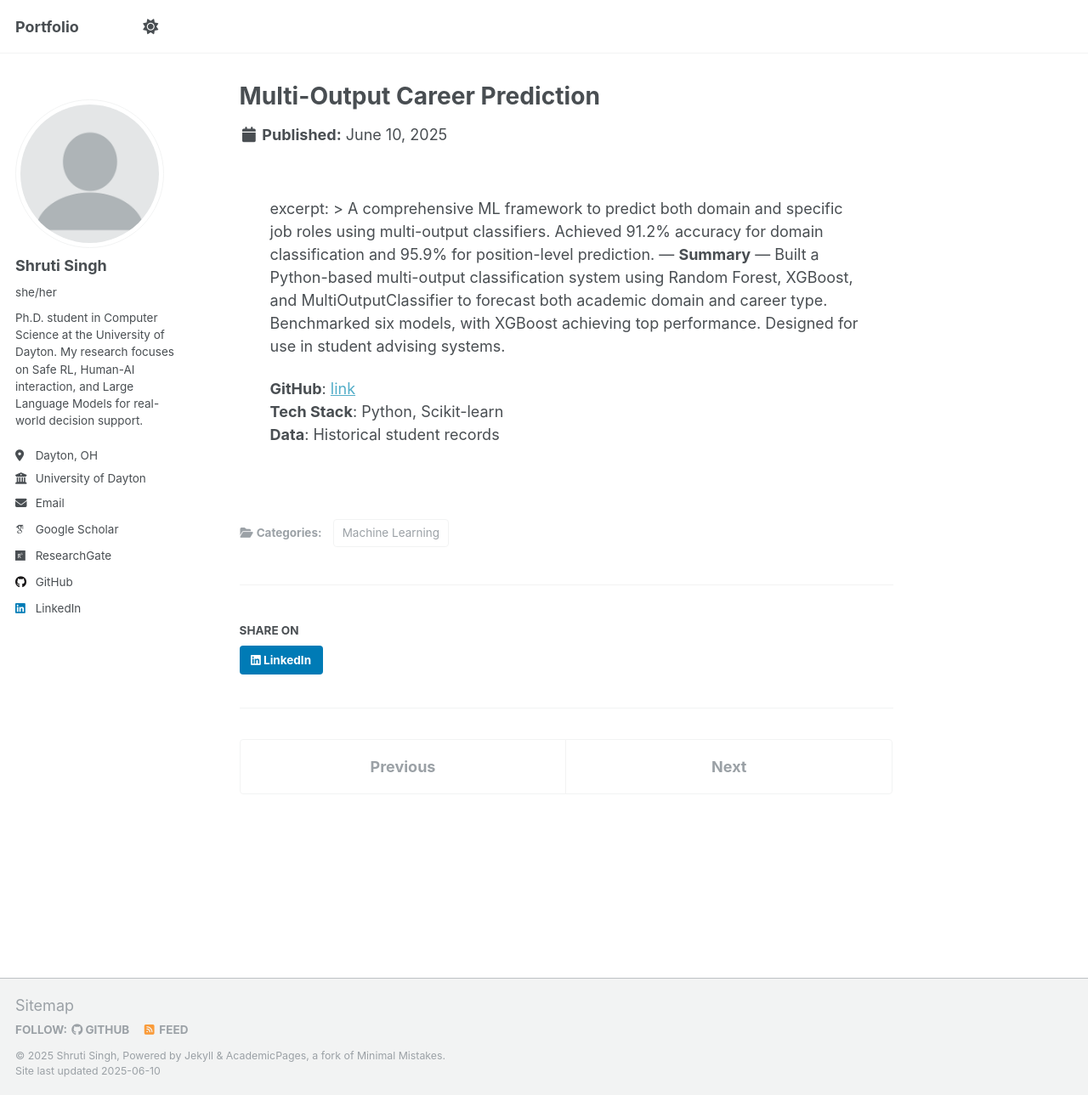
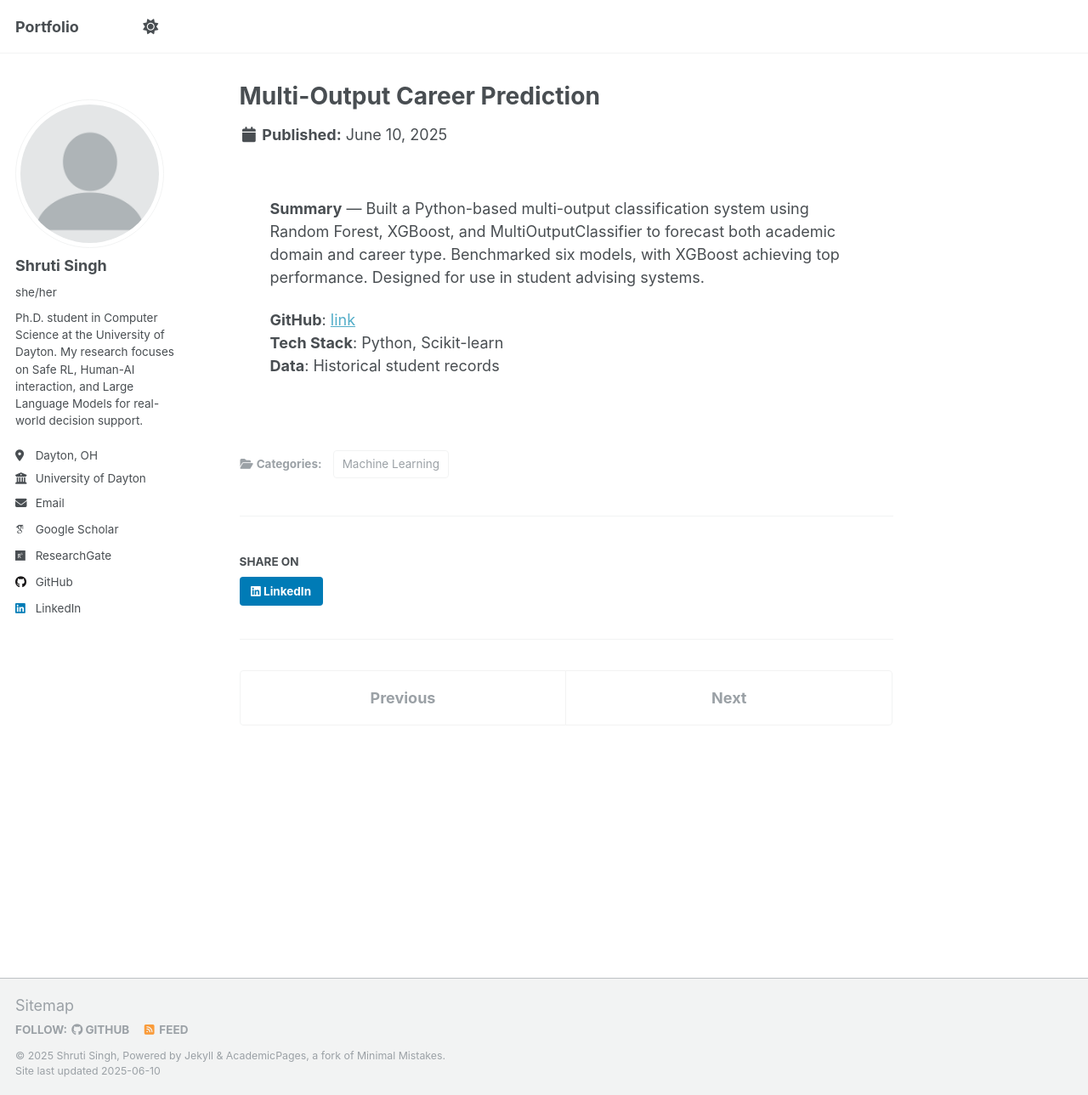
Before and after one commit to shruti976/shruti976.github.io, a Jekyll site: the page built from _portfolio/career-prediction.md, in a window 1280 px wide and 1289 px high. Shown: the whole window at 85% size. Built offline with Jekyll 4.4.1, drawn with Linux system fonts in a browser that asks for light colours; some web fonts are replaced.

Commit message:
Fixed the Portfolio Projects Summary

```diff
--- a/_portfolio/career-prediction.md
+++ b/_portfolio/career-prediction.md
@@ -1,12 +1,9 @@
 ---
 title: "Multi-Output Career Prediction"
 categories: [Machine Learning]
+excerpt: A comprehensive ML framework to predict both domain and specific job roles using multi-output classifiers. Achieved 91.2% accuracy for domain classification and 95.9% for position-level prediction.
 ---
 
-excerpt: >
-  A comprehensive ML framework to predict both domain and specific job roles using multi-output classifiers.
-  Achieved 91.2% accuracy for domain classification and 95.9% for position-level prediction.
----
 **Summary** ---
 Built a Python-based multi-output classification system using Random Forest, XGBoost, and MultiOutputClassifier to forecast both academic domain and career type.
 Benchmarked six models, with XGBoost achieving top performance. Designed for use in student advising systems.
```
Also changed, not shown: _portfolio/entropy-feature-selection.md (+1 -2 lines), _portfolio/face-attendance.md (+3 -2 lines).
